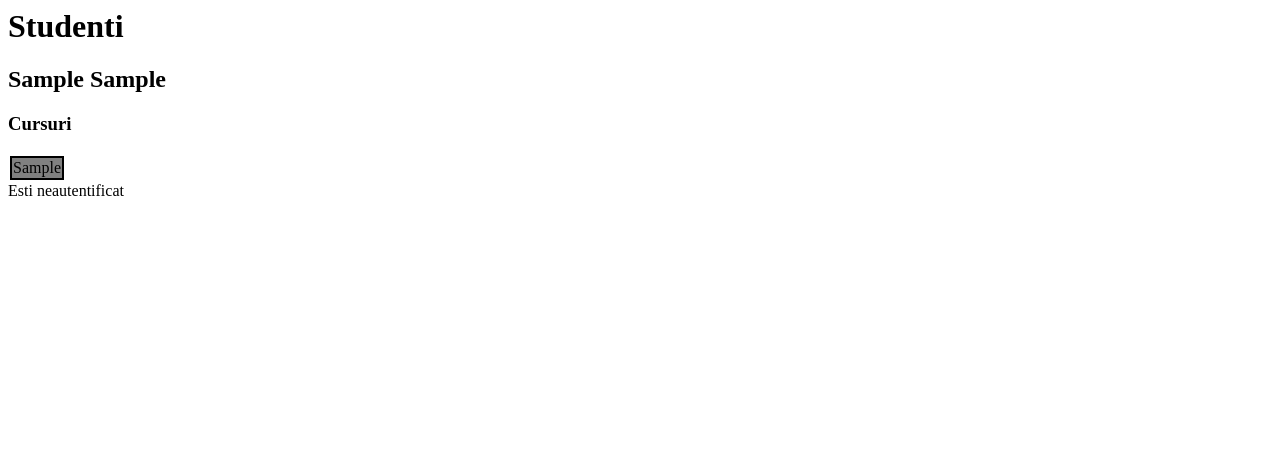
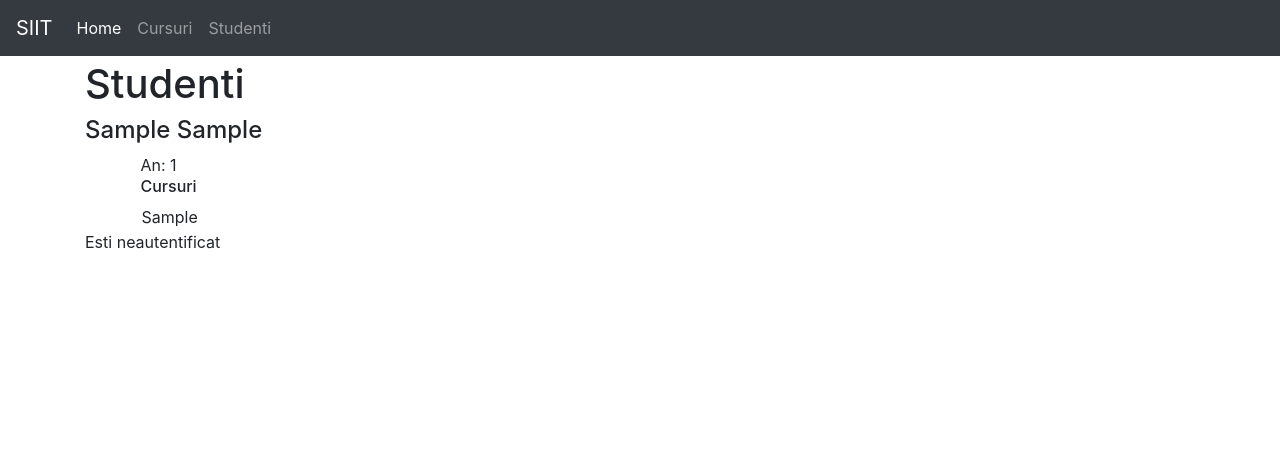
Before and after one commit to comandrei/django-siit, a Django app: page /studenti in a window 1280 px wide. Shown: the top 470 px of the page. Run offline with Django 4.2, Linux system fonts and the light colour scheme; tables that the repository leaves empty hold one stand-in row (values such as "Sample post"); some libraries are stand-ins or nearby versions.

Commit message:
Integrate Students in site

```diff
--- a/sample_project/curs/templates/base.html
+++ b/sample_project/curs/templates/base.html
@@ -41,7 +41,9 @@ body > .container {
 code {
   font-size: 80%;
 }
-
+.student-info {
+    margin-left:5%;
+}
     </style>
   </head>
 
--- a/sample_project/curs/templates/studenti.html
+++ b/sample_project/curs/templates/studenti.html
@@ -1,22 +1,12 @@
-<html>
-    <head>
-        <style type="text/css">
-            td {
-                border:2px solid black;
-            }
-            .row1 {
-                background-color: grey;
-            }
-            .row2 {
-                background-color: white;
-            }
-        </style>
-    </head>
-    <body>
+{% extends "base.html" %}
+{% block "content" %}
+
         <h1>Studenti</h1>
         {% for student in studenti %}
-          <h2>{{ student}} </h2>
-          <h3>Cursuri</h3>
+          <h4>{{ student }}</h4>
+          <div class="student-info">
+          An: {{ student.an }} <br />
+          <h6>Cursuri</h6>
           <table>
            {% for curs in student.cursuri.all %}
               <tr class="{% cycle 'row1' 'row2' %}">
@@ -26,6 +16,7 @@
               </tr>
            {% endfor %}
           </table>
+        </div>
         {% endfor %}
 
         {% if user.is_authenticated %}
@@ -33,5 +24,4 @@
         {% else %}
             Esti neautentificat
         {% endif %}
-    </body>
-</html>
+{% endblock %}
```
